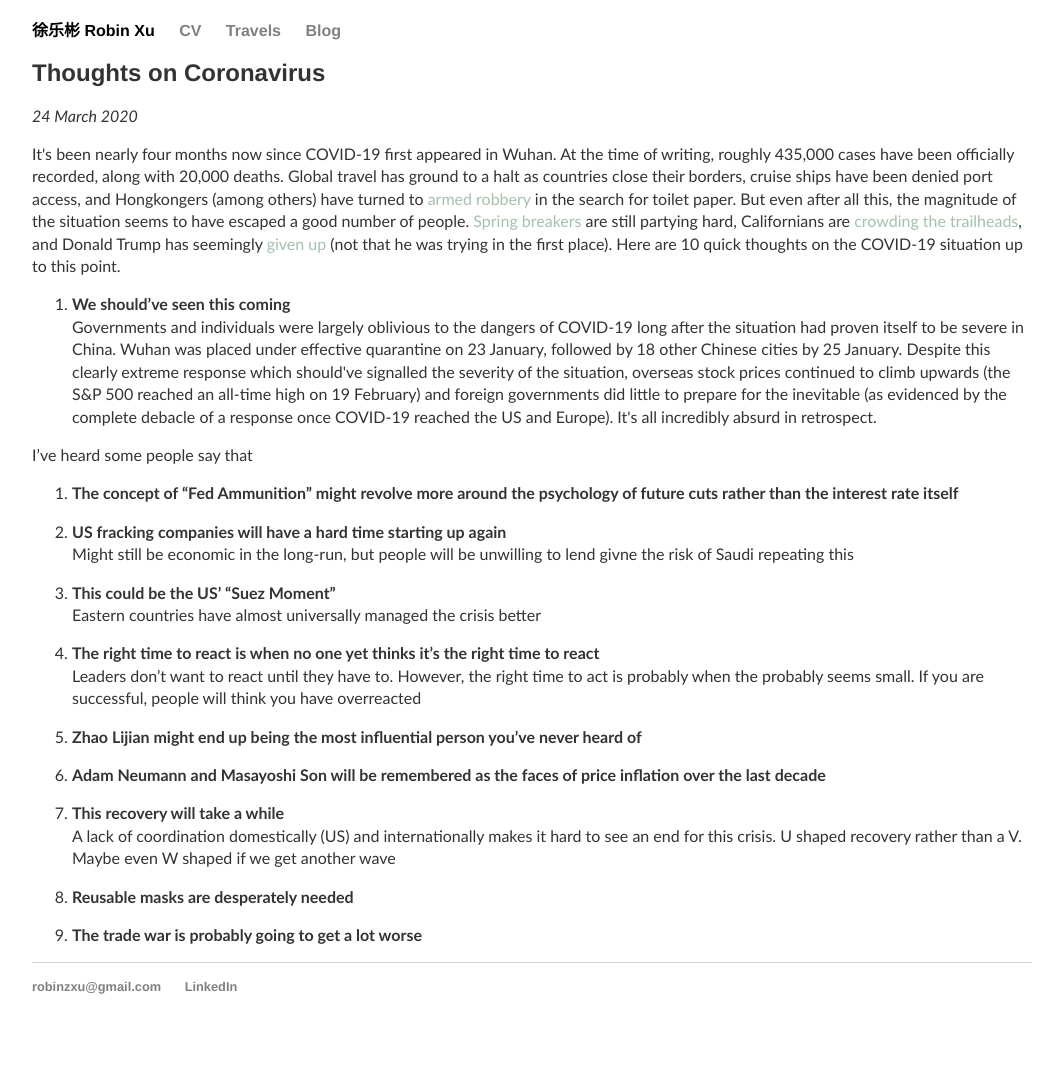
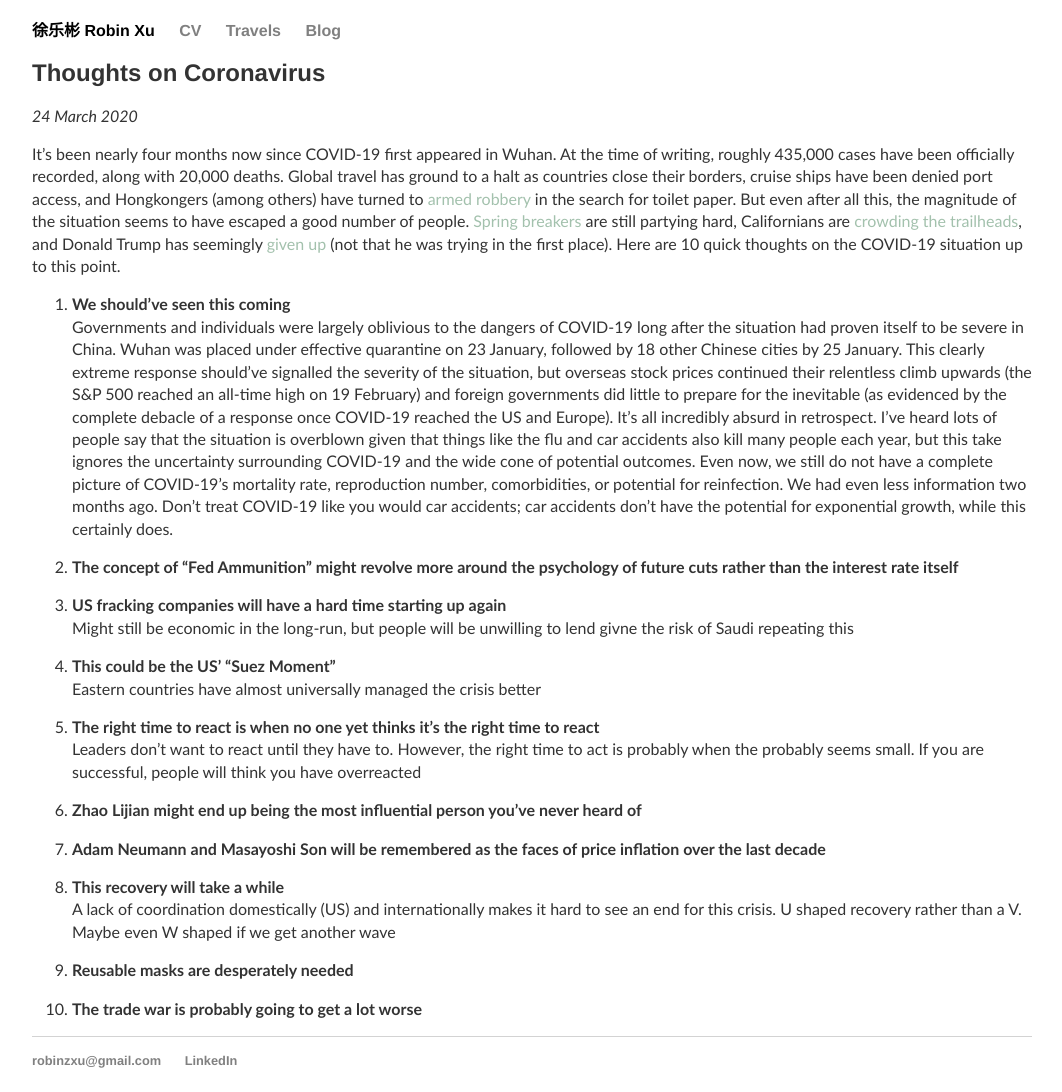
Before and after one commit to robinzxu/robinzxu.github.io, a Jekyll site: the page built from _posts/2020-03-24-thoughts-on-coronavirus.md, in a window 1280 px wide. Shown: the whole page, without its empty margins (108-1170 px from the left). Built offline with Jekyll 4.4.1, drawn with Linux system fonts in a browser that asks for light colours; before the commit the page ends 1019 px from its top, so only the background shows below that.

Commit message:
Update 2020-03-24-thoughts-on-coronavirus.md

```diff
--- a/_posts/2020-03-24-thoughts-on-coronavirus.md
+++ b/_posts/2020-03-24-thoughts-on-coronavirus.md
@@ -4,12 +4,10 @@ title: "Thoughts on Coronavirus"
 date: 2020-03-24
 ---
 
-It\'s been nearly four months now since COVID-19 first appeared in Wuhan. At the time of writing, roughly 435,000 cases have been officially recorded, along with 20,000 deaths. Global travel has ground to a halt as countries close their borders, cruise ships have been denied port access, and Hongkongers (among others) have turned to [armed robbery](https://www.scmp.com/news/hong-kong/law-and-crime/article/3050907/armed-gang-steals-hk1000-toilet-paper-coronavirus){:target="_blank" rel="noopener"} in the search for toilet paper. But even after all this, the magnitude of the situation seems to have escaped a good number of people. [Spring breakers](https://www.usatoday.com/story/travel/destinations/2020/03/19/spring-break-beaches-florida-look-packed-despite-coronavirus-spread/2873248001/){:target="_blank" rel="noopener"} are still partying hard, Californians are [crowding the trailheads](https://www.wsj.com/articles/no-californians-sheltering-in-place-doesnt-include-hiking-in-crowds-11585065557){:target="_blank" rel="noopener"}, and Donald Trump has seemingly [given up](https://twitter.com/realDonaldTrump/status/1241935285916782593/){:target="_blank" rel="noopener"} (not that he was trying in the first place). Here are 10 quick thoughts on the COVID-19 situation up to this point.
+It's been nearly four months now since COVID-19 first appeared in Wuhan. At the time of writing, roughly 435,000 cases have been officially recorded, along with 20,000 deaths. Global travel has ground to a halt as countries close their borders, cruise ships have been denied port access, and Hongkongers (among others) have turned to [armed robbery](https://www.scmp.com/news/hong-kong/law-and-crime/article/3050907/armed-gang-steals-hk1000-toilet-paper-coronavirus){:target="_blank" rel="noopener"} in the search for toilet paper. But even after all this, the magnitude of the situation seems to have escaped a good number of people. [Spring breakers](https://www.usatoday.com/story/travel/destinations/2020/03/19/spring-break-beaches-florida-look-packed-despite-coronavirus-spread/2873248001/){:target="_blank" rel="noopener"} are still partying hard, Californians are [crowding the trailheads](https://www.wsj.com/articles/no-californians-sheltering-in-place-doesnt-include-hiking-in-crowds-11585065557){:target="_blank" rel="noopener"}, and Donald Trump has seemingly [given up](https://twitter.com/realDonaldTrump/status/1241935285916782593/){:target="_blank" rel="noopener"} (not that he was trying in the first place). Here are 10 quick thoughts on the COVID-19 situation up to this point.
 
 1. **We should've seen this coming**
-Governments and individuals were largely oblivious to the dangers of COVID-19 long after the situation had proven itself to be severe in China. Wuhan was placed under effective quarantine on 23 January, followed by 18 other Chinese cities by 25 January. Despite this clearly extreme response which should\'ve signalled the severity of the situation, overseas stock prices continued to climb upwards (the S&P 500 reached an all-time high on 19 February) and foreign governments did little to prepare for the inevitable (as evidenced by the complete debacle of a response once COVID-19 reached the US and Europe). It\'s all incredibly absurd in retrospect.
-
-I've heard some people say that
+Governments and individuals were largely oblivious to the dangers of COVID-19 long after the situation had proven itself to be severe in China. Wuhan was placed under effective quarantine on 23 January, followed by 18 other Chinese cities by 25 January. This clearly extreme response should've signalled the severity of the situation, but overseas stock prices continued their relentless climb upwards (the S&P 500 reached an all-time high on 19 February) and foreign governments did little to prepare for the inevitable (as evidenced by the complete debacle of a response once COVID-19 reached the US and Europe). It's all incredibly absurd in retrospect. I've heard lots of people say that the situation is overblown given that things like the flu and car accidents also kill many people each year, but this take ignores the uncertainty surrounding COVID-19 and the wide cone of potential outcomes. Even now, we still do not have a complete picture of COVID-19's mortality rate, reproduction number, comorbidities, or potential for reinfection. We had even less information two months ago. Don't treat COVID-19 like you would car accidents; car accidents don't have the potential for exponential growth, while this certainly does.
 
 2. **The concept of "Fed Ammunition" might revolve more around the psychology of future cuts rather than the interest rate itself**
 
```
